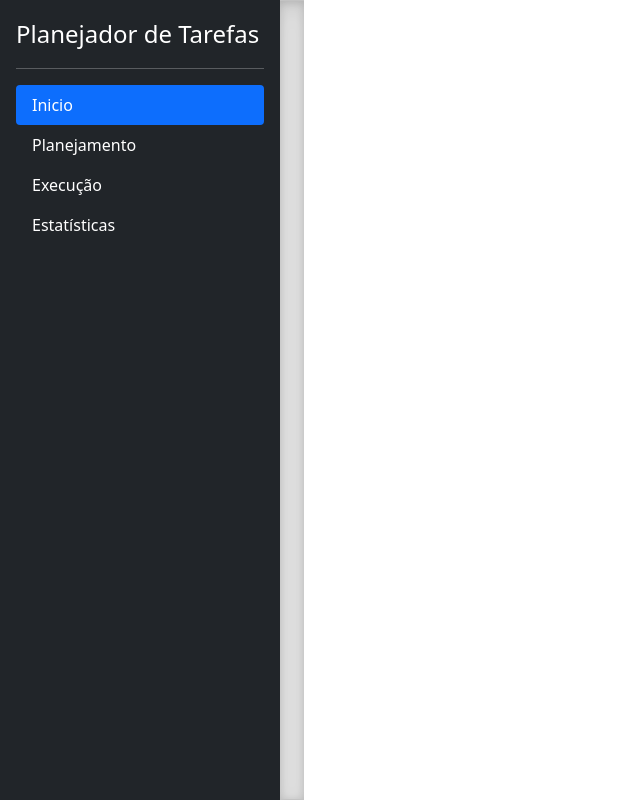
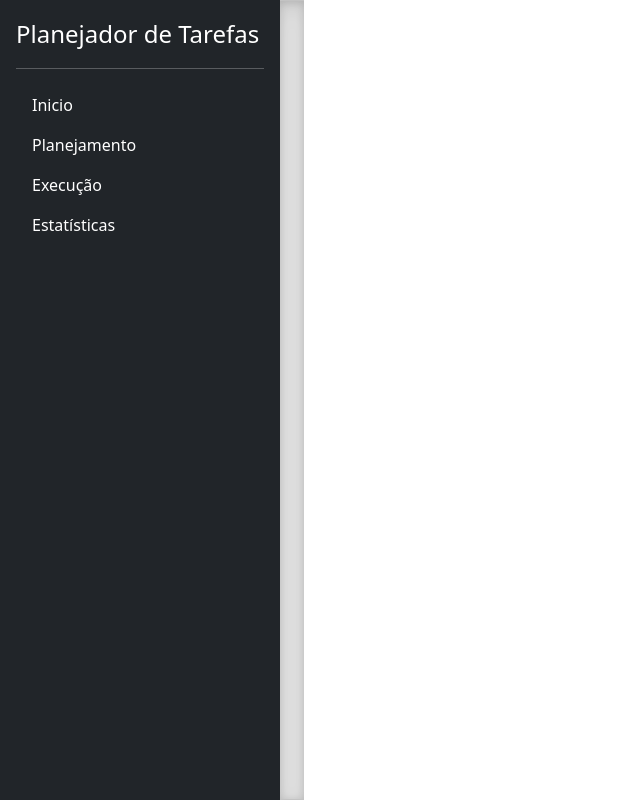
Before and after one commit to ThiAABrown/organizadordetarefas, a Django app: page /execucao/ in a window 1280 px wide. Shown: the whole page, without its empty margins (0-640 px from the left). Run offline with Django 4.2, Linux system fonts and the light colour scheme; some libraries are stand-ins or nearby versions.

Commit message:
Colocado link no menu e mudado css

```diff
--- a/core/templates/base.html
+++ b/core/templates/base.html
@@ -44,24 +44,24 @@
           <span class="fs-4">Planejador de Tarefas</span>
         </a>
         <hr>
-        <ul class="nav nav-pills flex-column mb-auto">
+        <ul class="nav flex-column mb-auto">
           <li class="nav-item">
-            <a href="#" class="nav-link active" aria-current="page">
+            <a href="/" class="nav-link text-white" aria-current="page">
               Inicio
             </a>
           </li>
-          <li>
-            <a href="#" class="nav-link text-white">
+          <li class="nav-item">
+            <a href="/planejamento" class="nav-link text-white">
               Planejamento
             </a>
           </li>
-          <li>
-            <a href="#" class="nav-link text-white">
+          <li class="nav-item">
+            <a href="/execucao" class="nav-link text-white">
               Execução
             </a>
           </li>
-          <li>
-            <a href="#" class="nav-link text-white">
+          <li class="nav-item">
+            <a href="/estatisticas" class="nav-link text-white">
               Estatísticas
             </a>
           </li>
```
